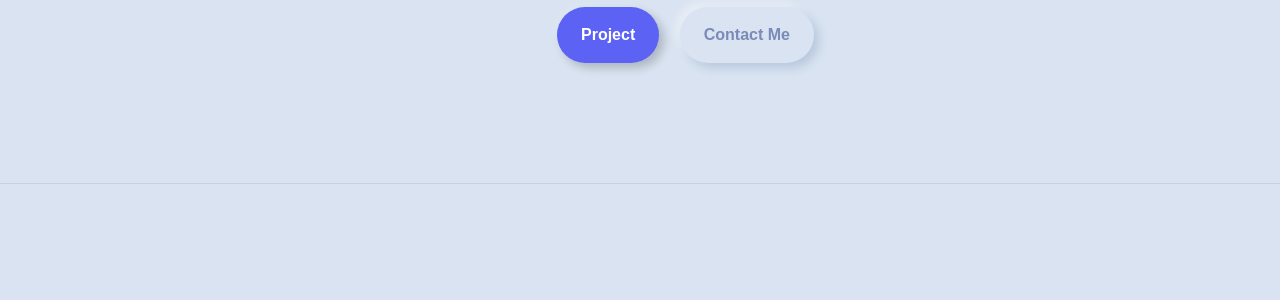
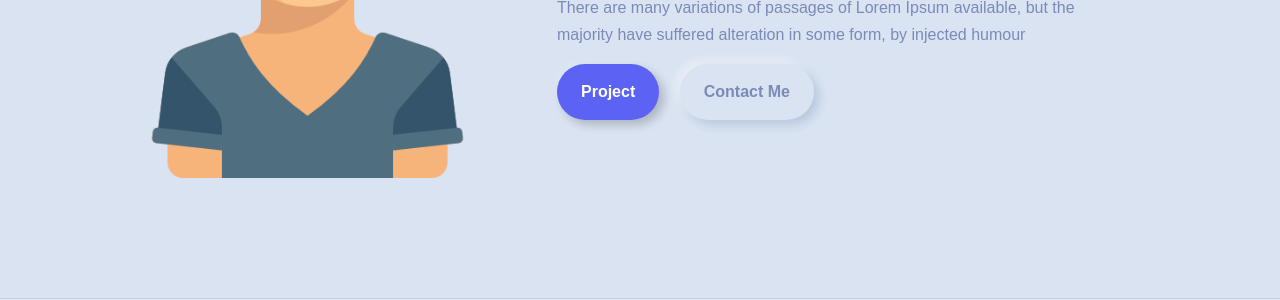
Before and after one commit to AzkaFajril/TourShop, a plain HTML site: page index.html in a window 1280 px wide. Shown: the part 393-693 px from the top of the page. Drawn offline with nearby package versions, Linux system fonts and the light colour scheme; a web font is replaced by a local one.

Commit message:
Update index.html

```diff
--- a/index.html
+++ b/index.html
@@ -50,7 +50,7 @@
         <div class="container">
             <div class="row gy-4 align-items-center">
                 <div class="col-lg-5">
-                    <img data-aos="fade-down" data-aos-delay="200" src="" class="img-fluid" alt="">
+                    <img data-aos="fade-down" data-aos-delay="200" src="/pic1.png" class="img-fluid" alt="">
                 </div>
                 <div class="col-lg-6">
                     <h1 class="fw-bold display-4" data-aos="fade-up">My Name Is Azka<br/> <span class="text-info">WEB DESIGNER BEGINNER</span></h1>
```
